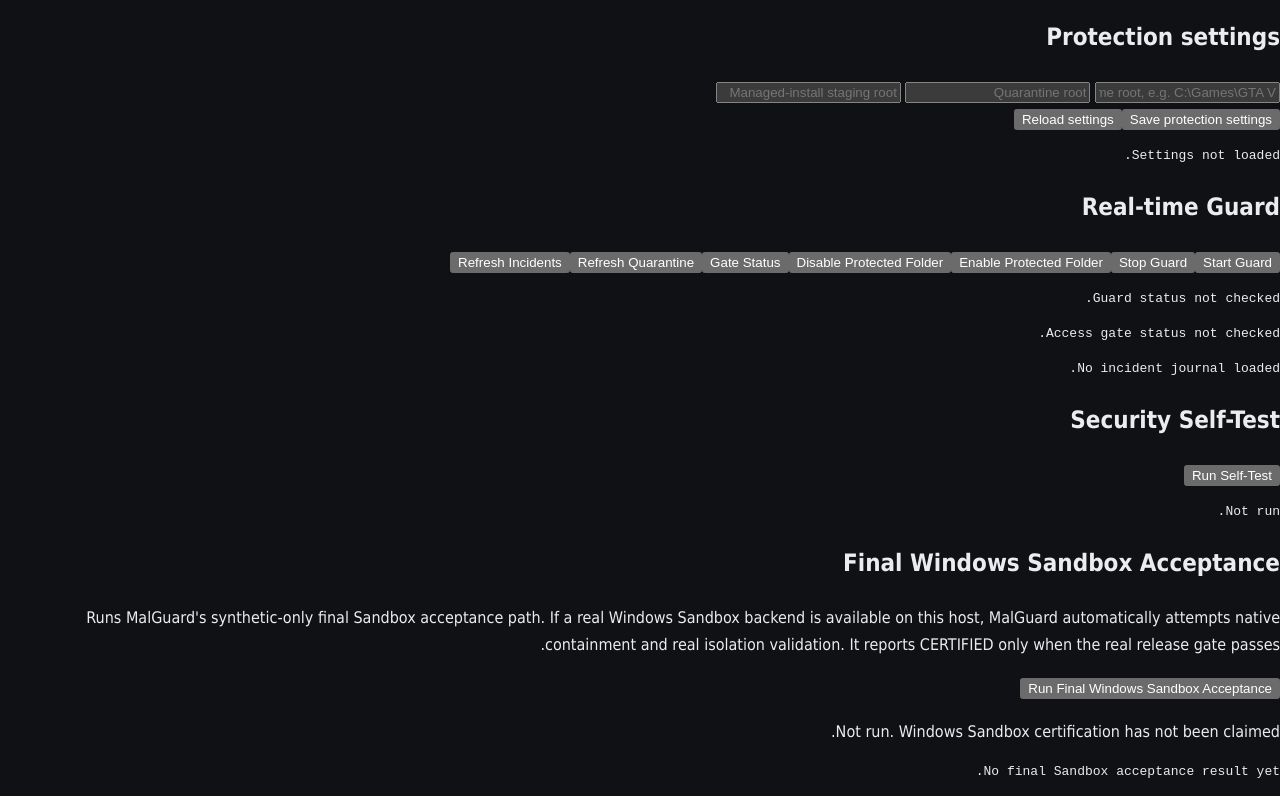
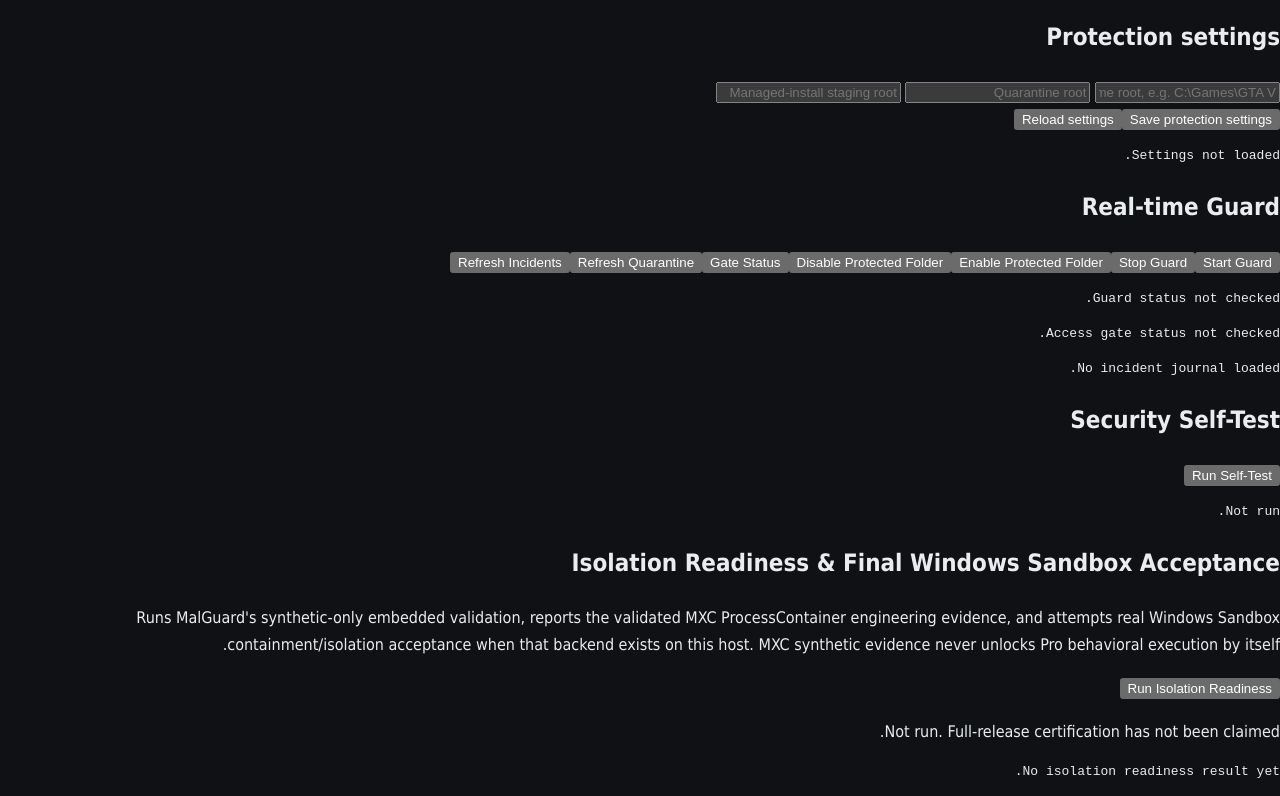
Before and after one commit to MalGuard/malguard-core, a website: page desktop-app/public/index.html in a window 1280 px wide. Shown: the part 531-1327 px from the top of the page. Drawn offline with Linux system fonts and the light colour scheme.

Commit message:
ui: surface scoped isolation readiness and safety boundary

```diff
--- a/desktop-app/public/index.html
+++ b/desktop-app/public/index.html
@@ -70,11 +70,11 @@
       <button id="selfTest">Run Self-Test</button>
       <pre id="selfOut">Not run.</pre>
 
-      <h2>Final Windows Sandbox Acceptance</h2>
-      <p class="muted">Runs MalGuard's synthetic-only final Sandbox acceptance path. If a real Windows Sandbox backend is available on this host, MalGuard automatically attempts native containment and real isolation validation. It reports CERTIFIED only when the real release gate passes.</p>
-      <button id="finalSandboxTest">Run Final Windows Sandbox Acceptance</button>
-      <p id="finalSandboxSummary" class="warning">Not run. Windows Sandbox certification has not been claimed.</p>
-      <pre id="finalSandboxOut">No final Sandbox acceptance result yet.</pre>
+      <h2>Isolation Readiness & Final Windows Sandbox Acceptance</h2>
+      <p class="muted">Runs MalGuard's synthetic-only embedded validation, reports the validated MXC ProcessContainer engineering evidence, and attempts real Windows Sandbox containment/isolation acceptance when that backend exists on this host. MXC synthetic evidence never unlocks Pro behavioral execution by itself.</p>
+      <button id="finalSandboxTest">Run Isolation Readiness</button>
+      <p id="finalSandboxSummary" class="warning">Not run. Full-release certification has not been claimed.</p>
+      <pre id="finalSandboxOut">No isolation readiness result yet.</pre>
     </section>
   </main>
   <script src="/app.js"></script>
```
